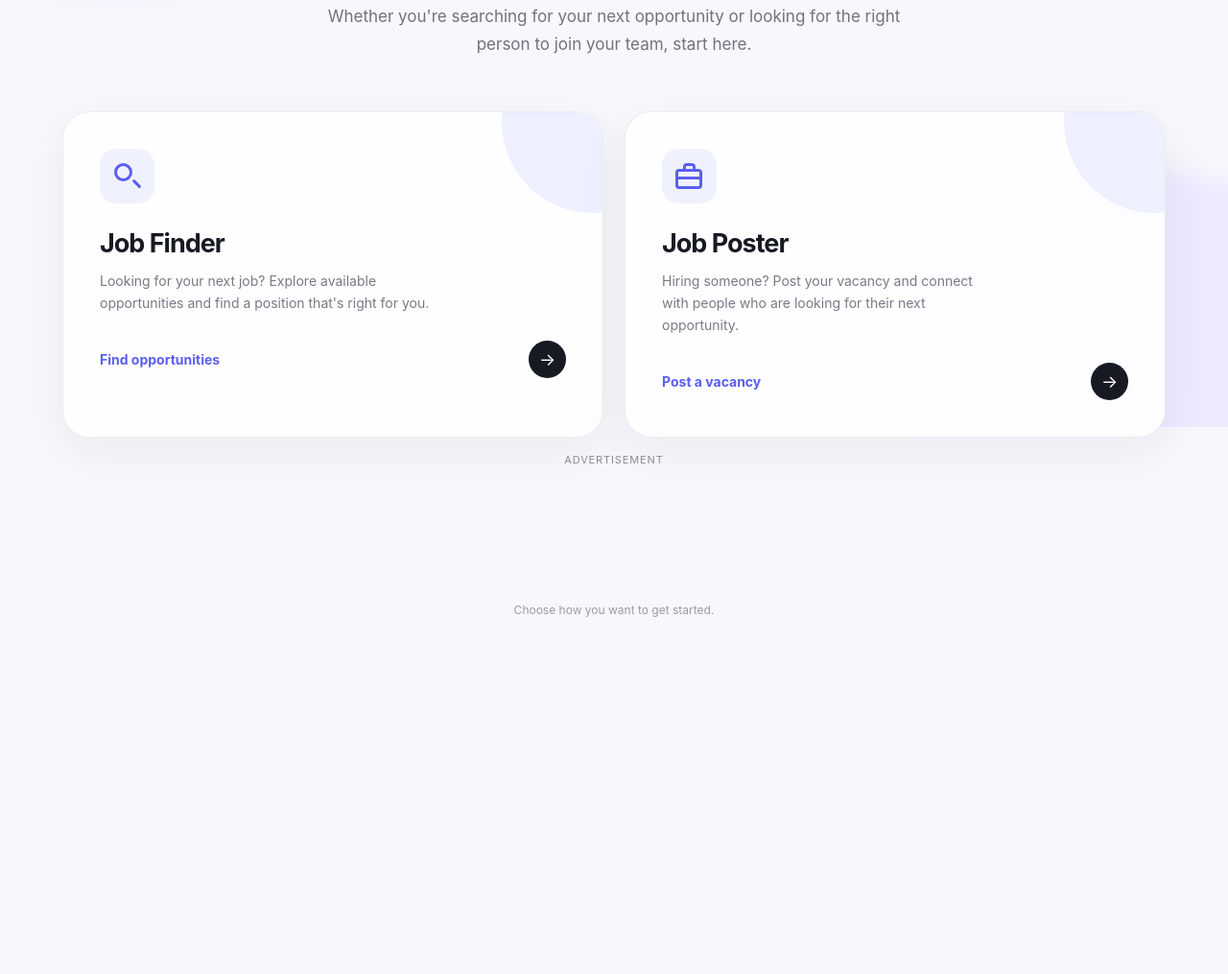
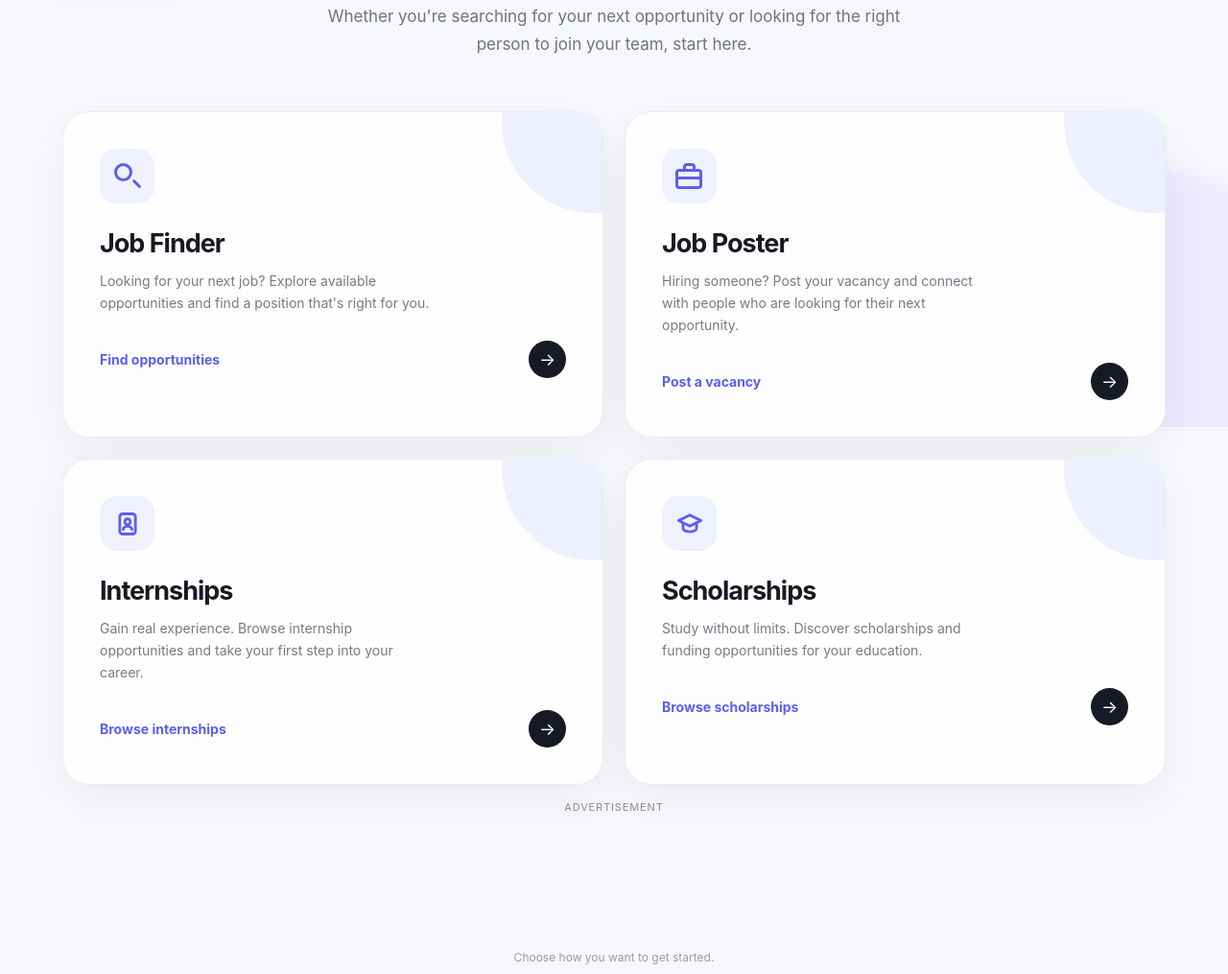
Before and after one commit to Abdula2307/Remotejobify, a website: page index.html in a window 1280 px wide. Shown: the part 355-1370 px from the top of the page at 96% size. Before the commit the page ends 1068 px from the top, so only its background shows below. Drawn offline with Linux system fonts and the light colour scheme.

Commit message:
Update index.html

```diff
--- a/index.html
+++ b/index.html
@@ -12,6 +12,7 @@
     >
 
     <link rel="stylesheet" href="style.css">
+    <link rel="stylesheet" href="opportunities.css">
 </head>
 
 <body>
@@ -126,6 +127,76 @@
 
             </div>
 
+
+            <!-- Internships -->
+            <div class="option-card" id="internshipsCard" role="link" tabindex="0">
+
+                <div class="card-glow"></div>
+
+                <div class="icon">
+                    <svg width="28" height="28" viewBox="0 0 24 24" fill="none" stroke="#5b5ff0" stroke-width="2.4" stroke-linecap="round" stroke-linejoin="round" aria-hidden="true">
+                        <rect x="5" y="3" width="14" height="18" rx="2.5"></rect>
+                        <circle cx="12" cy="10" r="2.5"></circle>
+                        <path d="M8 17c.5-2 2-3 4-3s3.5 1 4 3"></path>
+                    </svg>
+                </div>
+
+                <h2>Internships</h2>
+
+                <p>
+                    Gain real experience. Browse internship
+                    opportunities and take your first step
+                    into your career.
+                </p>
+
+                <div class="card-bottom">
+
+                    <span class="choose-text">
+                        Browse internships
+                    </span>
+
+                    <span class="arrow">
+                        →
+                    </span>
+
+                </div>
+
+            </div>
+
+
+            <!-- Scholarships -->
+            <div class="option-card" id="scholarshipsCard" role="link" tabindex="0">
+
+                <div class="card-glow"></div>
+
+                <div class="icon">
+                    <svg width="28" height="28" viewBox="0 0 24 24" fill="none" stroke="#5b5ff0" stroke-width="2.4" stroke-linecap="round" stroke-linejoin="round" aria-hidden="true">
+                        <path d="M2 9l10-5 10 5-10 5-10-5z"></path>
+                        <path d="M6 11.5V16c0 1.5 2.7 3 6 3s6-1.5 6-3v-4.5"></path>
+                    </svg>
+                </div>
+
+                <h2>Scholarships</h2>
+
+                <p>
+                    Study without limits. Discover scholarships
+                    and funding opportunities for your education.
+                </p>
+
+                <div class="card-bottom">
+
+                    <span class="choose-text">
+                        Browse scholarships
+                    </span>
+
+                    <span class="arrow">
+                        →
+                    </span>
+
+                </div>
+
+            </div>
+
         </section>
 
         <div id="adTop"></div>
```
